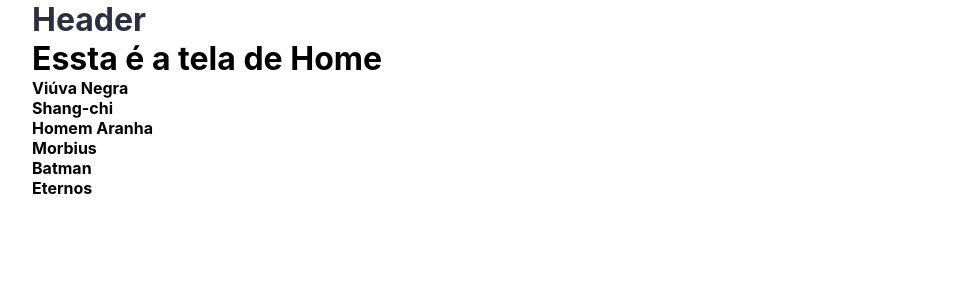
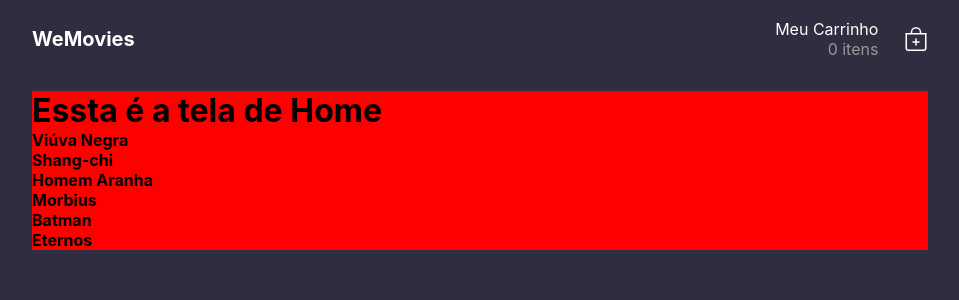
Before and after one commit to caiovini98/wefit, a React (Create React App) app: page / in a window 1280 px wide. Shown: the top 300 px of the page, without its empty margins (160-1119 px from the left). Built offline with nearby package versions, Linux system fonts and the light colour scheme; data requests are answered from the project's data file.

Commit message:
add header component

```diff
--- a/package.json
+++ b/package.json
@@ -13,6 +13,7 @@
     "json-server": "^1.0.0-alpha.23",
     "react": "^18.2.0",
     "react-dom": "^18.2.0",
+    "react-icons": "^5.0.1",
     "react-router-dom": "^6.22.3",
     "react-scripts": "5.0.1",
     "styled-components": "5.3.5",
--- a/src/components/Header/Header.tsx
+++ b/src/components/Header/Header.tsx
@@ -1,10 +1,27 @@
 import React from "react";
-import { Header } from "./styles";
+import {
+  Container,
+  Title,
+  BoxCart,
+  ItensCart,
+  Span,
+  Itens,
+  Teste,
+} from "./styles";
 
 export default function HeaderComponent() {
   return (
     <>
-      <Header>Header</Header>
+      <Container>
+        <Title>WeMovies</Title>
+        <BoxCart>
+          <ItensCart>
+            <Span>Meu Carrinho</Span>
+            <Itens>0 itens</Itens>
+          </ItensCart>
+          <Teste />
+        </BoxCart>
+      </Container>
     </>
   );
 }
--- a/src/components/Header/styles.ts
+++ b/src/components/Header/styles.ts
@@ -1,5 +1,42 @@
 import styled from "styled-components";
+import { BsBagPlus } from "react-icons/bs";
 
-export const Header = styled.h1`
-  color: ${(props) => props.theme.colors.primary};
+export const Container = styled.div`
+  display: flex;
+  justify-content: space-between;
+  align-items: center;
+  margin-top: 1.2rem;
+  margin-bottom: 2rem;
 `;
+
+export const Title = styled.span`
+  color: ${(props) => props.theme.colors.secondary};
+  font-weight: bold;
+  font-size: 20px;
+`;
+
+export const BoxCart = styled.div`
+  display: flex;
+  align-items: center;
+  gap: 1.6rem;
+`;
+
+export const ItensCart = styled.div`
+  display: flex;
+  flex-direction: column;
+  align-items: flex-end;
+`;
+
+export const Span = styled.span`
+  color: ${(props) => props.theme.colors.secondary};
+`;
+
+export const Itens = styled.span`
+  color: ${(props) => props.theme.colors.itens};
+`;
+
+export const Teste = styled(BsBagPlus)`
+  color: ${(props) => props.theme.colors.secondary};
+  font-size: 24px;
+  cursor: pointer;
+`;
--- a/src/index.css
+++ b/src/index.css
@@ -1,4 +1,5 @@
 body {
+  background-color: #2F2E41;
   margin: 0;
   padding: 0;
   box-sizing: border-box;
--- a/src/pages/Home/Home.tsx
+++ b/src/pages/Home/Home.tsx
@@ -25,11 +25,11 @@
   }, []);
 
   return (
-    <>
+    <div style={{ backgroundColor: "red" }}>
       <h1>Essta é a tela de Home</h1>
       {products.map((product) => (
         <h4>{product.title}</h4>
       ))}
-    </>
+    </div>
   );
 }
--- a/src/theme.js
+++ b/src/theme.js
@@ -5,6 +5,7 @@
     color_button: "#009EDD",
     color_text: "#039B00",
     black: "#000000",
+    itens: "#999999",
   },
 };
 
```
Also changed, not shown: 1 other file (tests, documents, lock files or other folders).
